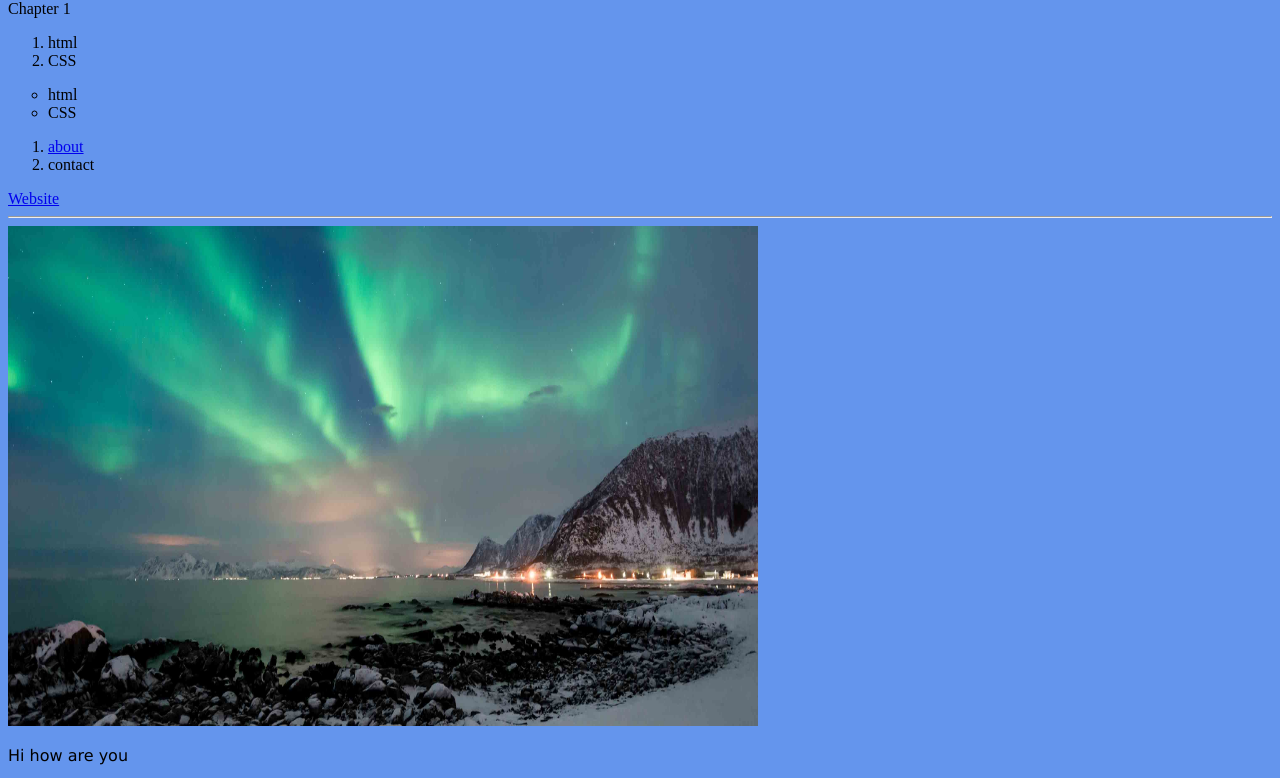
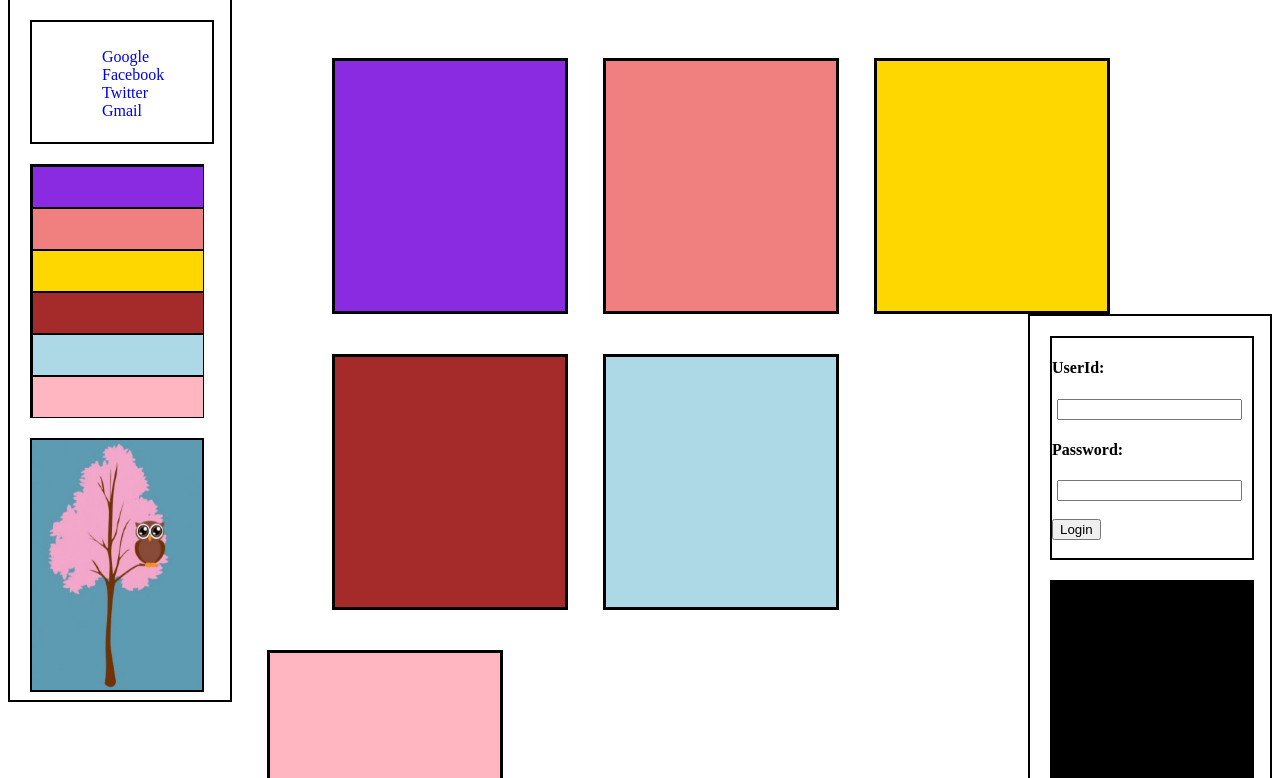
Before and after one commit to priyankagangireddy/html-css, a plain HTML site: page index.html in a window 1280 px wide. Shown: the part 80-858 px from the top of the page. Drawn offline with Linux system fonts and the light colour scheme.

Commit message:
made changes to index page and add css file and images

```diff
--- /dev/null
+++ b/css/main.css
@@ -0,0 +1,203 @@
+div.container {
+    width: 100%;
+    border: 1px solid gray;
+}
+
+header, footer {
+    background-color:lightblue;
+    clear: left;
+    text-align: center;
+    height: 50px;
+    padding-top: 20px;
+}
+
+h1{
+    margin-top: 0;
+    height: 75px;
+}
+
+.leftbox {
+    height:700px;
+    width:220px;
+    border:2px solid black;
+    float:left;
+}
+.left1{
+    height:120px;
+    width: 100px;
+    border:2px solid black;
+    margin:20px;
+    padding-left: 40px;
+    padding-right: 40px;
+}
+.left2{
+    height:250px;
+    width: 170px;
+    border:2px solid black;
+    margin:20px;
+
+}
+
+.left3{
+    height:250px;
+    width: 170px;
+    border:2px solid black;
+    margin:20px;
+
+
+
+}
+ul {
+    list-style-type: none;
+    padding: 10px 20px 20px 0;
+}
+
+
+ul a {
+    text-decoration: none;
+    margin:30px;
+
+}
+
+.middle1{
+    height:250px;
+    width:230px;
+    border:3px solid black;
+    float:left;
+    margin-left: 100px;
+    margin-top: 60px;
+    background-color: blueviolet;
+}
+
+.middle2{
+    height:250px;
+    width:230px;
+    border:3px solid black;
+    float:left;
+    margin-left: 35px;
+    margin-top: 60px;
+    background-color: lightcoral;
+
+}
+
+.middle3{
+    height:250px;
+    width:230px;
+    border:3px solid black;
+    float:left;
+    margin-left: 35px;
+    margin-top: 60px;
+    background-color: gold;
+}
+
+.middle4{
+    height:250px;
+    width:230px;
+    border:3px solid black;
+    float:left;
+    margin-left: 100px;
+    margin-top: 40px;
+    background-color: brown;
+}
+
+.middle5{
+    height:250px;
+    width:230px;
+    border:3px solid black;
+    float:left;
+    margin-left: 35px;
+    margin-top: 40px;
+    background-color: lightblue;
+}
+
+.middle6{
+    height:250px;
+    width:230px;
+    border:3px solid black;
+    float:left;
+    margin-left: 35px;
+    margin-top: 40px;
+    background-color: lightpink;
+}
+
+.rightbox {
+    height:700px;
+    width:240px;
+    border:2px solid black;
+    float:right;
+}
+.right1{
+    height:220px;
+    width: 200px;
+    border:2px solid black;
+    margin:20px;
+}
+
+.right3{
+    height:400px;
+    width: 200px;
+    border:2px solid black;
+    margin:20px;
+    background-color: black;
+
+}
+
+.first{
+    background-color: blueviolet;
+    border: 1px solid black;
+    height:40px;
+    width:170px;
+    margin-top: 0;
+    margin-bottom: 0;
+
+}
+
+.second{
+    background-color: lightcoral;
+    border: 1px solid black;
+    margin-top: 0;
+    margin-bottom: 0;
+    height:40px;
+    width:170px;
+}
+
+.third{
+    background-color: gold;
+    border: 1px solid black;
+    margin-top: 0;
+    margin-bottom: 0;
+    height:40px;
+    width:170px;
+}
+
+.fourth{
+    background-color: brown;
+    border: 1px solid black;
+    margin-top: 0;
+    margin-bottom: 0;
+    height:40px;
+    width:170px;
+
+}
+
+.fifth{
+    background-color: lightblue;
+    border: 1px solid black;
+    margin-top: 0;
+    margin-bottom: 0;
+    height:40px;
+    width:170px;
+}
+
+.sixth{
+    background-color: lightpink;
+    border: 1px solid black;
+    margin-top: 0;
+    margin-bottom: 0;
+    height:40px;
+    width:170px;
+}
+
+.userid{
+    margin-left:5px;
+}
--- a/index.html
+++ b/index.html
@@ -1,34 +1,79 @@
 <!DOCTYPE html>
 <html>
 	<head>
-		<title>My page </title>
+		<title>Index page </title>
+		<meta charset="utf-8">
+		<!--<meta name="viewport" content="width=device-width, initial-scale=1.0">-->
+		<link rel="stylesheet" href="css/main.css">
 	</head>
 
-	<body style="background-color:cornflowerblue;">
-		<h1> Intro to HTML</h1>
-		<p title="hover"> Chapter 1</p>
-		<ol>
-			<li> html </li>
-			<li> CSS </li>
+	<body>
 
-		</ol>
-		<ul type="circle">
-			<li> html </li>
-			<li> CSS </li>
-		</ul>
+			<header>
+				<h1>My Page</h1>
+			</header>
+			<div class="leftbox">
+				<div class="left1">
+					<ul>
+						<li><a href="https://www.google.com" target="_blank">Google</a></li>
+						<li><a href="https://www.facebook.com" target="_blank">Facebook</a></li>
+						<li><a href="https://www.twitter.com" target="_blank">Twitter</a></li>
+						<li><a href="https://www.gmail.com" target="_blank">Gmail</a></li>
+					</ul>
+				</div>
+				<div class="left2">
+					<p class="first"></p>
+					<p class="second"></p>
+					<p class="third"></p>
+					<p class="fourth"></p>
+					<p class="fifth"></p>
+					<p class="sixth"></p>
 
-		<ol>
-			<li><a href="views/about.html">about</a></li>
-			<li><a>contact</a></li>
-		</ol>
-		<a href="http://www.w3schools.com" alt="w3schools website" > Website </a>
-		<hr/>
-	    <img src="th.jpg" alt="image" title="image" height="500px" width="750px" />
-		<p style="font-family:Verdana;"> Hi how are you</p>
-		<h1 style="font-size:150%">ygyhg ygyhg ygyhg</h1>
+				</div>
+				<div class="left3">
+					<img src="images/tree.jpg" alt="image" height="250" width="170">
+				</div>
+			</div>
 
 
+			<div class="middle1">
+			</div>
+			<div class="middle2">
+			</div>
+			<div class="middle3">
+			</div>
+
+
+			<div class="rightbox">
+				<div class="right1">
+					<form>
+						<h4>UserId:</h4>
+						<input class="userid" type="text" name="userid">
+						<h4>Password:</h4>
+						<input class="userid" type="text" name="paswd"> <br><br>
+						<input type="submit" name="submit" value="Login">
+					</form>
+				</div>
+
+				<div class="right3">
+				</div>
+			</div>
+
+			<div class="middle4">
+			</div>
+			<div class="middle5">
+			</div>
+			 <div class="middle6">
+			</div>
+
+
+			<footer>
+				Copyright &copy; mypage.com
+			</footer>
+
+			<script src="js/main.js">
+
+			</script>
 
 	</body>
-
 </html>
--- /dev/null
+++ b/js/main.js
@@ -0,0 +1,32 @@
+//adding
+
+
+var x=5; // globalvariable
+var y=4;
+function addNumbers(){
+
+    var z=x+y; // local variable
+
+    console.log(z);
+};
+addNumbers();
+
+//parameters
+
+function parameters(a){
+    console.log(a);
+}
+
+parameters(100);
+
+function addingParam(a,b){
+   console.log(a+b);
+}
+
+addingParam(20,10);
+
+function squareRootOfTwoNumbers(x,y){
+    console.log((x+y)*(x+y));
+}
+
+squareRootOfTwoNumbers(4,2);
```
Also changed, not shown: views/inputforms.html (added, +25 -0 lines), images/th.jpg (renamed from th.jpg), images/tree.jpg (added).
